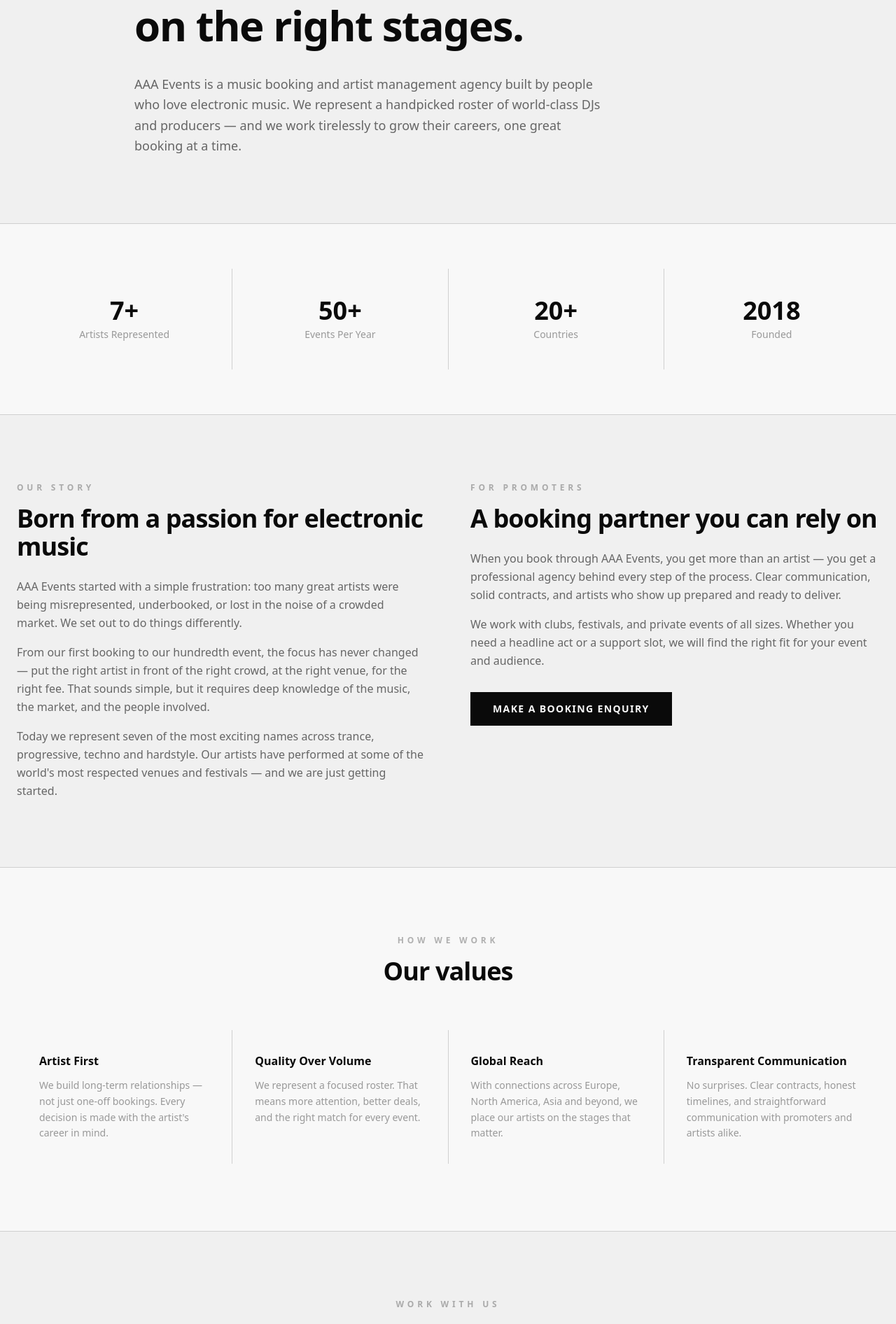
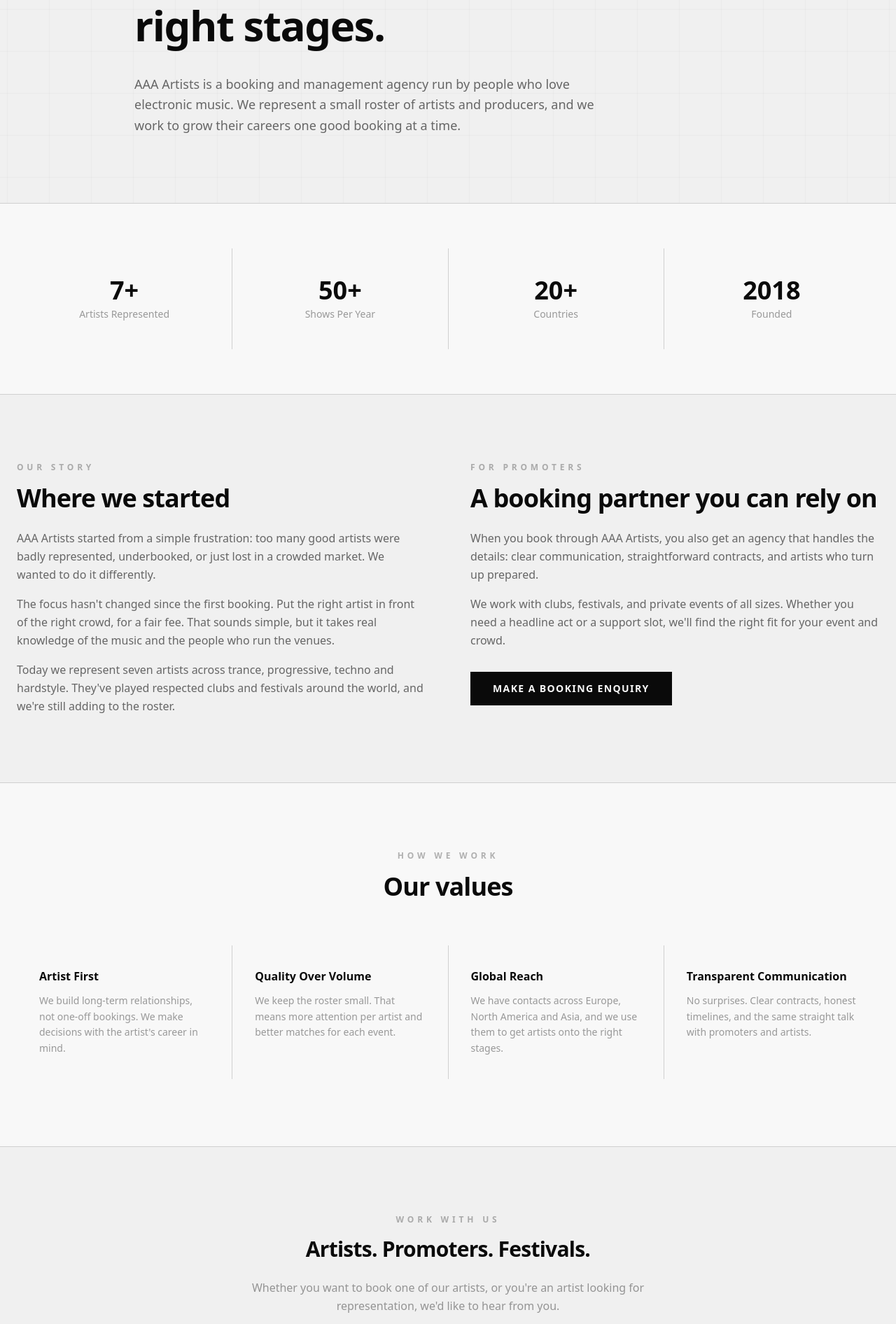
Before and after one commit to thiagogenez/aaa-artists, a Next.js app: page /about in a window 1280 px wide. Shown: the part 277-2169 px from the top of the page at 70% size. Built offline with nearby package versions, Linux system fonts and the light colour scheme.

Commit message:
style: grid backgrounds, logo crosshair, and grid-aligned hero CTAs
Logo-anchored grid with a fading crosshair on the home hero; matching grid on the about hero. Size hero buttons to the grid. Humanise home/about copy.

```diff
--- a/app/about/page.tsx
+++ b/app/about/page.tsx
@@ -2,32 +2,32 @@ import Link from "next/link";
 import type { Metadata } from "next";
 
 export const metadata: Metadata = {
-  title: "About — AAA Events",
-  description: "AAA Events is a music booking and artist management agency representing world-class electronic music talent across trance, techno, progressive and beyond.",
+  title: "About — AAA Artists",
+  description: "AAA Artists is a music booking and artist management agency representing world-class electronic music talent across trance, techno, progressive and beyond.",
 };
 
 const values = [
   {
     title: "Artist First",
-    desc: "We build long-term relationships — not just one-off bookings. Every decision is made with the artist's career in mind.",
+    desc: "We build long-term relationships, not one-off bookings. We make decisions with the artist's career in mind.",
   },
   {
     title: "Quality Over Volume",
-    desc: "We represent a focused roster. That means more attention, better deals, and the right match for every event.",
+    desc: "We keep the roster small. That means more attention per artist and better matches for each event.",
   },
   {
     title: "Global Reach",
-    desc: "With connections across Europe, North America, Asia and beyond, we place our artists on the stages that matter.",
+    desc: "We have contacts across Europe, North America and Asia, and we use them to get artists onto the right stages.",
   },
   {
     title: "Transparent Communication",
-    desc: "No surprises. Clear contracts, honest timelines, and straightforward communication with promoters and artists alike.",
+    desc: "No surprises. Clear contracts, honest timelines, and the same straight talk with promoters and artists.",
   },
 ];
 
 const stats = [
   { value: "7+", label: "Artists Represented" },
-  { value: "50+", label: "Events Per Year" },
+  { value: "50+", label: "Shows Per Year" },
   { value: "20+", label: "Countries" },
   { value: "2018", label: "Founded" },
 ];
@@ -36,18 +36,28 @@ export default function AboutPage() {
   return (
     <div className="min-h-screen" style={{ backgroundColor: "var(--bg)" }}>
       {/* Hero */}
-      <section className="border-b px-6 py-24" style={{ borderColor: "var(--border)", backgroundColor: "var(--bg-subtle)" }}>
-        <div className="mx-auto max-w-4xl">
+      <section className="relative overflow-hidden border-b px-6 py-24" style={{ borderColor: "var(--border)", backgroundColor: "var(--bg-subtle)" }}>
+        {/* Background grid — centred, matching the home hero */}
+        <div
+          className="pointer-events-none absolute inset-0"
+          style={{
+            backgroundImage:
+              "linear-gradient(var(--grid) 1px, transparent 1px), linear-gradient(90deg, var(--grid) 1px, transparent 1px)",
+            backgroundSize: "60px 60px",
+            backgroundPosition: "center",
+          }}
+        />
+        <div className="relative z-10 mx-auto max-w-4xl">
           <p className="mb-4 text-xs font-semibold uppercase tracking-[0.4em]" style={{ color: "var(--text-30)" }}>
             About Us
           </p>
           <h1 className="mb-8 text-4xl font-bold leading-tight tracking-tight md:text-6xl" style={{ color: "var(--text)" }}>
-            We exist to put the right artists on the right stages.
+            We put the right artists on the right stages.
           </h1>
           <p className="max-w-2xl text-lg leading-relaxed" style={{ color: "var(--text-60)" }}>
-            AAA Events is a music booking and artist management agency built by people who love electronic
-            music. We represent a handpicked roster of world-class DJs and producers — and we work
-            tirelessly to grow their careers, one great booking at a time.
+            AAA Artists is a booking and management agency run by people who love electronic
+            music. We represent a small roster of artists and producers, and we work to grow
+            their careers one good booking at a time.
           </p>
         </div>
       </section>
@@ -75,24 +85,23 @@ export default function AboutPage() {
                 Our Story
               </p>
               <h2 className="mb-6 text-3xl font-bold tracking-tight md:text-4xl" style={{ color: "var(--text)" }}>
-                Born from a passion for electronic music
+                Where we started
               </h2>
               <div className="space-y-4 text-base leading-relaxed" style={{ color: "var(--text-60)" }}>
                 <p>
-                  AAA Events started with a simple frustration: too many great artists were being
-                  misrepresented, underbooked, or lost in the noise of a crowded market. We set out
-                  to do things differently.
+                  AAA Artists started from a simple frustration: too many good artists were badly
+                  represented, underbooked, or just lost in a crowded market. We wanted to do it
+                  differently.
                 </p>
                 <p>
-                  From our first booking to our hundredth event, the focus has never changed — put the
-                  right artist in front of the right crowd, at the right venue, for the right fee.
-                  That sounds simple, but it requires deep knowledge of the music, the market, and the
-                  people involved.
+                  The focus hasn't changed since the first booking. Put the right artist in front of
+                  the right crowd, for a fair fee. That sounds simple, but it takes real knowledge of
+                  the music and the people who run the venues.
                 </p>
                 <p>
-                  Today we represent seven of the most exciting names across trance, progressive,
-                  techno and hardstyle. Our artists have performed at some of the world's most
-                  respected venues and festivals — and we are just getting started.
+                  Today we represent seven artists across trance, progressive, techno and hardstyle.
+                  They've played respected clubs and festivals around the world, and we're still
+                  adding to the roster.
                 </p>
               </div>
             </div>
@@ -106,13 +115,12 @@ export default function AboutPage() {
               </h2>
               <div className="space-y-4 text-base leading-relaxed" style={{ color: "var(--text-60)" }}>
                 <p>
-                  When you book through AAA Events, you get more than an artist — you get a professional
-                  agency behind every step of the process. Clear communication, solid contracts, and
-                  artists who show up prepared and ready to deliver.
+                  When you book through AAA Artists, you also get an agency that handles the details:
+                  clear communication, straightforward contracts, and artists who turn up prepared.
                 </p>
                 <p>
                   We work with clubs, festivals, and private events of all sizes. Whether you need a
-                  headline act or a support slot, we will find the right fit for your event and audience.
+                  headline act or a support slot, we'll find the right fit for your event and crowd.
                 </p>
               </div>
               <div className="mt-8">
@@ -171,8 +179,8 @@ export default function AboutPage() {
             Artists. Promoters. Festivals.
           </h2>
           <p className="mb-10 text-base leading-relaxed" style={{ color: "var(--text-40)" }}>
-            Whether you want to book one of our artists for your event, or you are an artist looking
-            for serious representation — we want to hear from you.
+            Whether you want to book one of our artists, or you're an artist looking for
+            representation, we'd like to hear from you.
           </p>
           <div className="flex flex-col items-center gap-4 sm:flex-row sm:justify-center">
             <Link
@@ -183,11 +191,11 @@ export default function AboutPage() {
               Book an Artist
             </Link>
             <Link
-              href="/our-djs"
+              href="/artists"
               className="px-8 py-3.5 text-sm font-semibold uppercase tracking-widest transition-all"
               style={{ border: "1px solid var(--border)", color: "var(--text-40)" }}
             >
-              View Our DJs
+              View Artists
             </Link>
           </div>
         </div>
--- a/app/page.tsx
+++ b/app/page.tsx
@@ -12,42 +12,50 @@ export default function HomePage() {
         className="relative flex min-h-[90vh] flex-col items-center justify-center overflow-hidden px-6 text-center"
         style={{ backgroundColor: "var(--bg)" }}
       >
-        {/* Background grid */}
-        <div
-          className="pointer-events-none absolute inset-0"
+        <div className="relative z-10 max-w-4xl">
+          {/* Logo with a targeting cross — four rays, each fading out at the logo
+              edge and at its far end, sitting behind the text (-z-10). */}
+          <div className="relative mx-auto mb-8 w-24 md:w-32">
+            {/* Background grid — anchored to the logo and phase-shifted half a cell so a
+                grid line runs through the logo centre, aligning the crosshair to the grid */}
+            <span
+              className="pointer-events-none absolute left-1/2 top-1/2 -z-10 h-[300vh] w-[300vw] -translate-x-1/2 -translate-y-1/2"
               style={{
                 backgroundImage:
                   "linear-gradient(var(--grid) 1px, transparent 1px), linear-gradient(90deg, var(--grid) 1px, transparent 1px)",
                 backgroundSize: "60px 60px",
+                backgroundPosition: "calc(50% + 30px) calc(50% + 30px)",
               }}
             />
-
-        {/* Vertical line top */}
-        <div
-          className="absolute top-0 left-1/2 h-24 w-px -translate-x-1/2"
-          style={{ background: "linear-gradient(to bottom, transparent, var(--border))" }}
+            {/* Ray up */}
+            <span
+              className="pointer-events-none absolute bottom-full left-1/2 -z-10 h-[14vh] w-px -translate-x-1/2"
+              style={{ background: "linear-gradient(to top, transparent, var(--border) 50%, transparent)" }}
             />
-
-        <div className="relative z-10 max-w-4xl">
-          {/* Logo — brand mark, not the hero centrepiece */}
-          <div className="relative mx-auto mb-8 w-24 overflow-hidden md:w-32">
+            {/* Ray down */}
+            <span
+              className="pointer-events-none absolute top-full left-1/2 -z-10 h-[14vh] w-px -translate-x-1/2"
+              style={{ background: "linear-gradient(to bottom, transparent, var(--border) 50%, transparent)" }}
+            />
+            {/* Ray left */}
+            <span
+              className="pointer-events-none absolute right-full top-1/2 -z-10 h-px w-[28vw] -translate-y-1/2"
+              style={{ background: "linear-gradient(to left, transparent, var(--border) 50%, transparent)" }}
+            />
+            {/* Ray right */}
+            <span
+              className="pointer-events-none absolute left-full top-1/2 -z-10 h-px w-[28vw] -translate-y-1/2"
+              style={{ background: "linear-gradient(to right, transparent, var(--border) 50%, transparent)" }}
+            />
             <Image
-              src="/logo.jpg"
-              alt="AAA Events"
+              src="/logo.png"
+              alt="AAA Artists"
               width={320}
-              height={160}
-              className="h-auto w-full"
+              height={280}
+              className="relative z-10 h-auto w-full"
               style={{ filter: "var(--logo-filter)" }}
               priority
             />
-            <div className="pointer-events-none absolute inset-x-0 top-0 h-[12%]"
-              style={{ background: "linear-gradient(to bottom, var(--bg), transparent)" }} />
-            <div className="pointer-events-none absolute inset-x-0 bottom-0 h-[12%]"
-              style={{ background: "linear-gradient(to top, var(--bg), transparent)" }} />
-            <div className="pointer-events-none absolute inset-y-0 left-0 w-[8%]"
-              style={{ background: "linear-gradient(to right, var(--bg), transparent)" }} />
-            <div className="pointer-events-none absolute inset-y-0 right-0 w-[8%]"
-              style={{ background: "linear-gradient(to left, var(--bg), transparent)" }} />
           </div>
 
           {/* Headline — 7 words, outcome-focused */}
@@ -59,23 +67,24 @@ export default function HomePage() {
 
           {/* Subheadline — 15 words */}
           <p className="mx-auto mb-10 max-w-xl text-lg leading-relaxed md:text-xl" style={{ color: "var(--text-60)" }}>
-            From melodic trance to hard techno — connecting world-class artists
-            with unforgettable events worldwide.
+            From melodic trance to hard techno, we connect great artists
+            with events around the world.
           </p>
 
-          {/* CTAs — booking is primary */}
-          <div className="flex flex-col items-center gap-4 sm:flex-row sm:justify-center">
+          {/* CTAs — sized to the grid: 4 cells wide, 1 cell tall, 2-cell gap, so
+              their edges sit on grid lines. Both opaque so no grid line cuts through. */}
+          <div className="flex flex-col items-center gap-4 sm:flex-row sm:justify-center sm:gap-[120px]">
             <Link
               href="/contact"
-              className="px-8 py-3.5 text-sm font-semibold uppercase tracking-widest transition-all"
+              className="inline-flex h-[60px] w-full items-center justify-center text-sm font-semibold uppercase tracking-widest transition-all sm:w-[240px]"
               style={{ backgroundColor: "var(--cta-bg)", color: "var(--cta-text)" }}
             >
               Book an Artist
             </Link>
             <Link
-              href="/our-djs"
-              className="px-8 py-3.5 text-sm font-semibold uppercase tracking-widest transition-all"
-              style={{ border: "1px solid var(--border)", color: "var(--text-40)" }}
+              href="/artists"
+              className="inline-flex h-[60px] w-full items-center justify-center text-sm font-semibold uppercase tracking-widest transition-all sm:w-[240px]"
+              style={{ border: "1px solid var(--border)", backgroundColor: "var(--bg)", color: "var(--text-40)" }}
             >
               See Our Roster →
             </Link>
@@ -83,7 +92,7 @@ export default function HomePage() {
 
           {/* Social proof bar — pulled up from the About section */}
           <div className="mt-14 flex items-center justify-center gap-10 border-t pt-10" style={{ borderColor: "var(--border)" }}>
-            {[["7+", "Artists"], ["50+", "Events per year"], ["20+", "Countries"]].map(([num, label]) => (
+            {[["7+", "Artists"], ["50+", "Shows / year"], ["20+", "Countries"]].map(([num, label]) => (
               <div key={label} className="text-center">
                 <p className="text-2xl font-bold" style={{ color: "var(--text)" }}>{num}</p>
                 <p className="text-xs uppercase tracking-widest" style={{ color: "var(--text-30)" }}>{label}</p>
@@ -91,12 +100,6 @@ export default function HomePage() {
             ))}
           </div>
         </div>
-
-        {/* Vertical line bottom */}
-        <div
-          className="absolute bottom-0 left-1/2 h-24 w-px -translate-x-1/2"
-          style={{ background: "linear-gradient(to top, transparent, var(--border))" }}
-        />
       </section>
 
       {/* About */}
@@ -108,27 +111,27 @@ export default function HomePage() {
               <h2 className="mb-6 text-4xl font-bold leading-tight tracking-tight md:text-5xl" style={{ color: "var(--text)" }}>
                 More than an agency.
                 <br />
-                <span style={{ color: "var(--text-30)" }}>A movement.</span>
+                <span style={{ color: "var(--text-30)" }}>We build careers.</span>
               </h2>
               <div className="space-y-4 text-base leading-relaxed" style={{ color: "var(--text-60)" }}>
                 <p>
-                  AAA Events was built on a simple belief: great music deserves great representation. We work
-                  closely with our artists not just to fill bookings, but to build careers — shaping the right
-                  opportunities, at the right venues, for the right audiences.
+                  AAA Artists started from a simple idea: good music deserves good representation. We work
+                  closely with each artist to build a career over time, not just fill the next date. That
+                  means finding the right rooms and the right crowds for them.
                 </p>
                 <p>
-                  From intimate club nights to festival main stages, we have the connections, experience, and
-                  passion to make every performance count. Our roster spans trance, progressive, techno and
-                  beyond — united by a commitment to quality and authenticity.
+                  We book everything from small club nights to festival main stages, and we know the
+                  promoters and venues that suit each artist. The roster covers trance, progressive, techno
+                  and hardstyle, picked for quality rather than quantity.
                 </p>
                 <p>
-                  If you are looking to book world-class electronic music talent, or you are an artist looking
-                  for serious representation, we want to hear from you.
+                  If you want to book one of our artists, or you're an artist looking for representation,
+                  we'd like to hear from you.
                 </p>
               </div>
               <div className="mt-8">
                 <Link
-                  href="/our-djs"
+                  href="/artists"
                   className="inline-block text-sm font-semibold uppercase tracking-widest transition-colors"
                   style={{ color: "var(--text-60)" }}
                 >
@@ -176,10 +179,10 @@ export default function HomePage() {
           </h2>
           <div className="grid grid-cols-2 gap-px sm:grid-cols-4" style={{ backgroundColor: "var(--border)" }}>
             {[
-              { genre: "Trance", desc: "Melodic, uplifting, euphoric" },
-              { genre: "Progressive", desc: "Deep, cinematic, hypnotic" },
-              { genre: "Techno", desc: "Raw, industrial, driving" },
-              { genre: "Hardstyle", desc: "Powerful kicks, hard energy" },
+              { genre: "Trance", desc: "Melodic and uplifting" },
+              { genre: "Progressive", desc: "Deep and cinematic" },
+              { genre: "Techno", desc: "Raw and driving" },
+              { genre: "Hardstyle", desc: "Hard kicks, big energy" },
             ].map(({ genre, desc }) => (
               <div
                 key={genre}
@@ -211,11 +214,11 @@ export default function HomePage() {
         <div className="mx-auto max-w-3xl text-center">
           <p className="mb-4 text-xs font-semibold uppercase tracking-[0.4em]" style={{ color: "var(--text-30)" }}>Ready to book?</p>
           <h2 className="mb-6 text-3xl font-bold tracking-tight md:text-4xl" style={{ color: "var(--text)" }}>
-            Bring world-class talent to your event
+            Bring the right artist to your event
           </h2>
           <p className="mb-10 text-base" style={{ color: "var(--text-40)" }}>
-            Whether you are running a club night, a festival, or a private event, we can connect you
-            with the right artist for your audience.
+            Running a club night, a festival, or a private party? Tell us what you're planning and
+            we'll help you find the right artist for the crowd.
           </p>
           <Link
             href="/contact"
```
Lines whose indentation alone changed are shown as unchanged.
